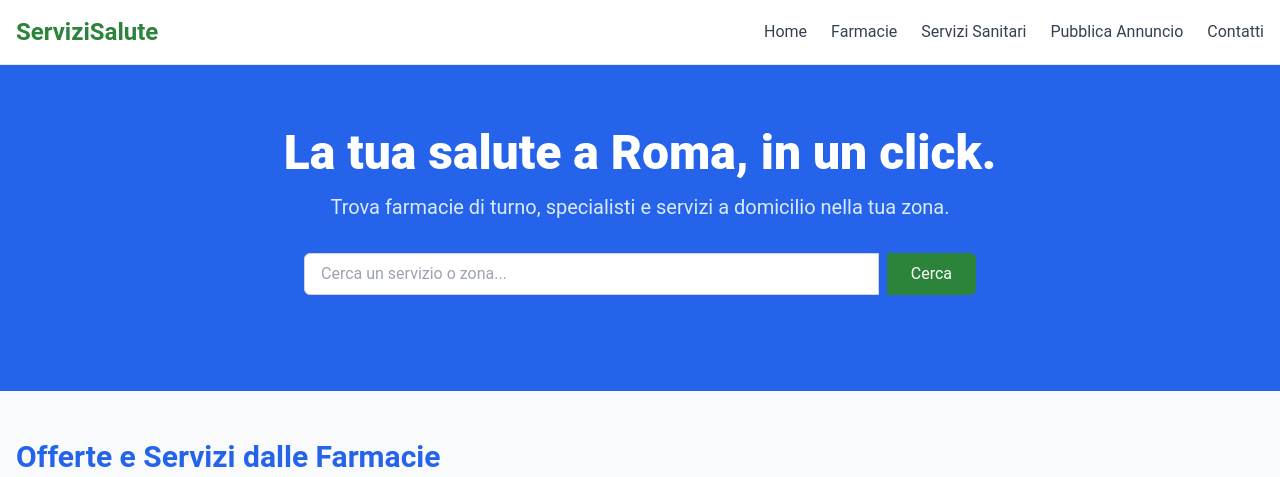
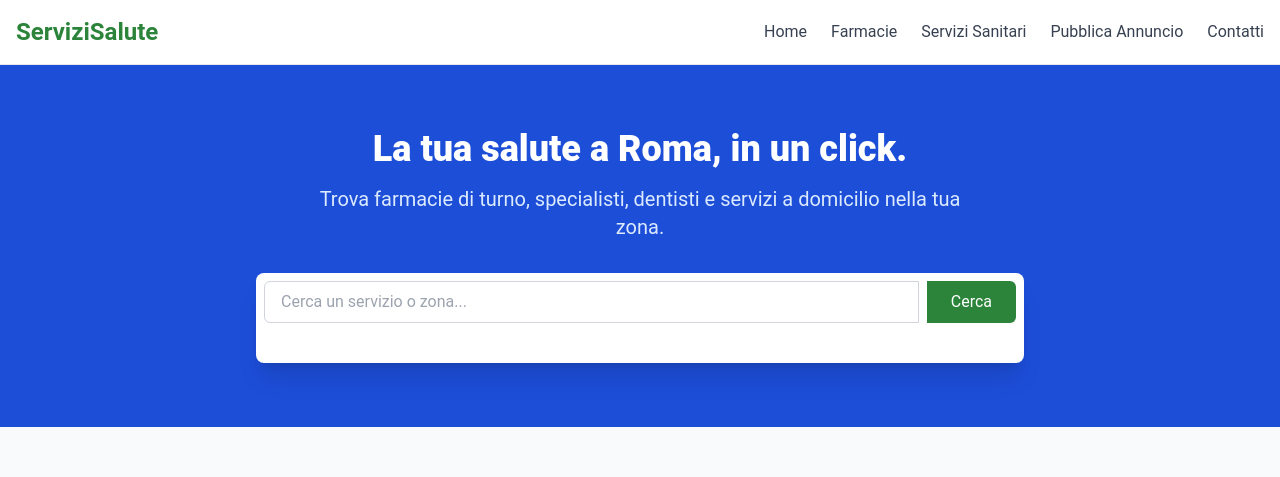
Before and after one commit to pisanabravetta-pixel/servizisalute-nuovo, a Next.js app: page / in a window 1280 px wide. Shown: the top 477 px of the page. Built offline with nearby package versions, Linux system fonts and the light colour scheme.

Commit message:
Update index.js

```diff
--- a/pages/index.js
+++ b/pages/index.js
@@ -7,26 +7,31 @@ import Footer from '../components/Footer';
 
 export default function Home() {
   return (
-    <div className="min-h-screen bg-slate-50">
+    <div className="min-h-screen bg-gray-50">
       <Head>
         <title>ServiziSalute Roma | Portale Sanitario</title>
+        <meta name="description" content="Trova farmacie e servizi sanitari a Roma" />
       </Head>
 
       <Header />
 
-      {/* Sezione Hero: dà un impatto professionale immediato */}
-      <div className="bg-blue-600 py-16 text-white">
+      {/* Sezione di Benvenuto (HERO) */}
+      <section className="bg-blue-700 py-16">
         <div className="container mx-auto px-4 text-center">
-          <h2 className="text-4xl md:text-5xl font-extrabold mb-4">La tua salute a Roma, in un click.</h2>
-          <p className="text-xl text-blue-100 mb-8">Trova farmacie di turno, specialisti e servizi a domicilio nella tua zona.</p>
-          <div className="max-w-2xl mx-auto">
+          <h2 className="text-4xl font-extrabold text-white mb-4">
+            La tua salute a Roma, in un click.
+          </h2>
+          <p className="text-xl text-blue-100 mb-8 max-w-2xl mx-auto">
+            Trova farmacie di turno, specialisti, dentisti e servizi a domicilio nella tua zona.
+          </p>
+          <div className="max-w-3xl mx-auto bg-white p-2 rounded-lg shadow-xl">
             <SearchBar />
           </div>
         </div>
-      </div>
+      </section>
 
-      <main className="container mx-auto px-4 py-12">
-        <div className="space-y-20">
+      <main className="container mx-auto px-4 py-16">
+        <div className="space-y-24">
           <FarmacieSection />
           <div className="border-t border-gray-200 pt-16">
             <ServiziSanitariSection />
```
